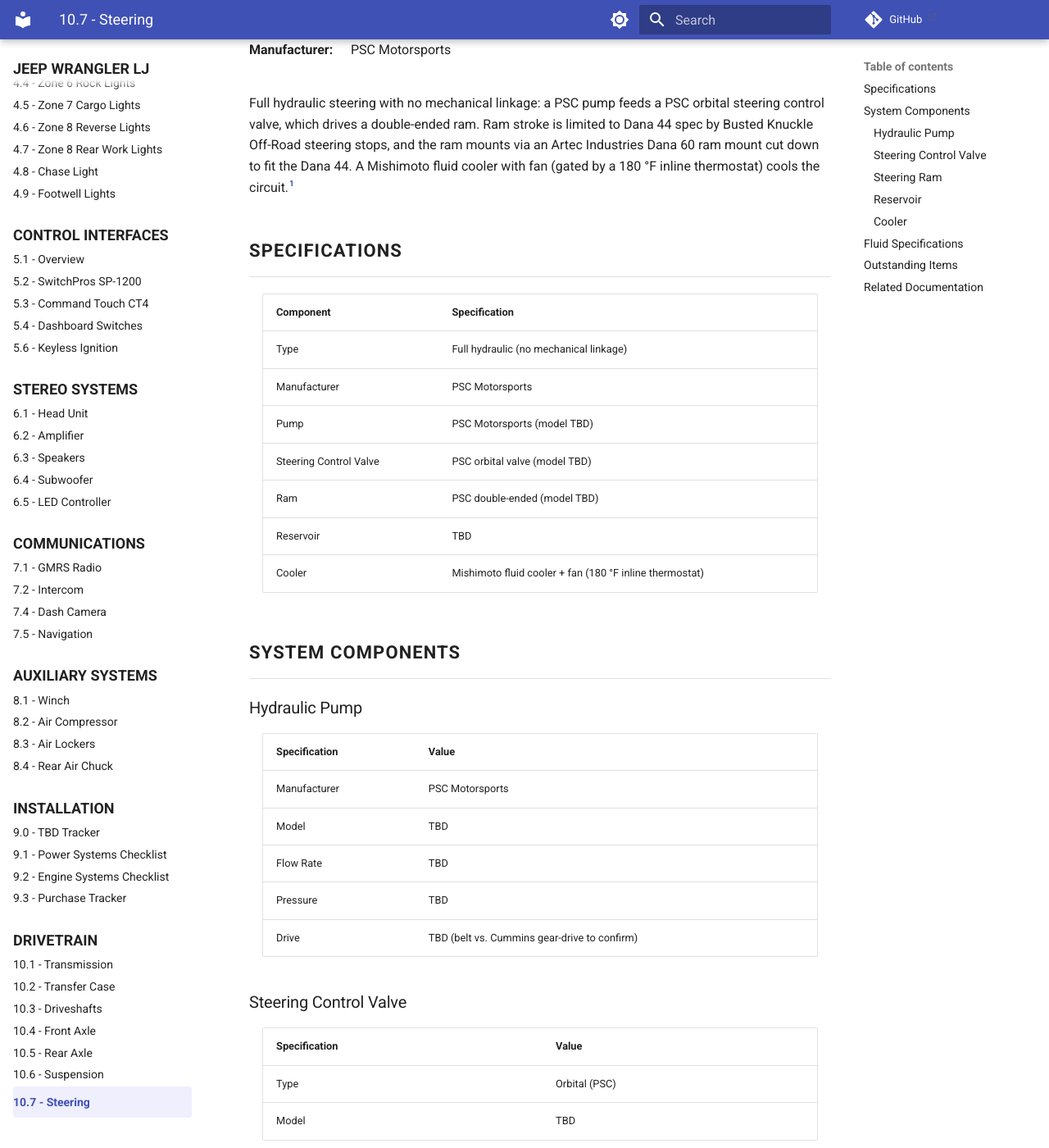
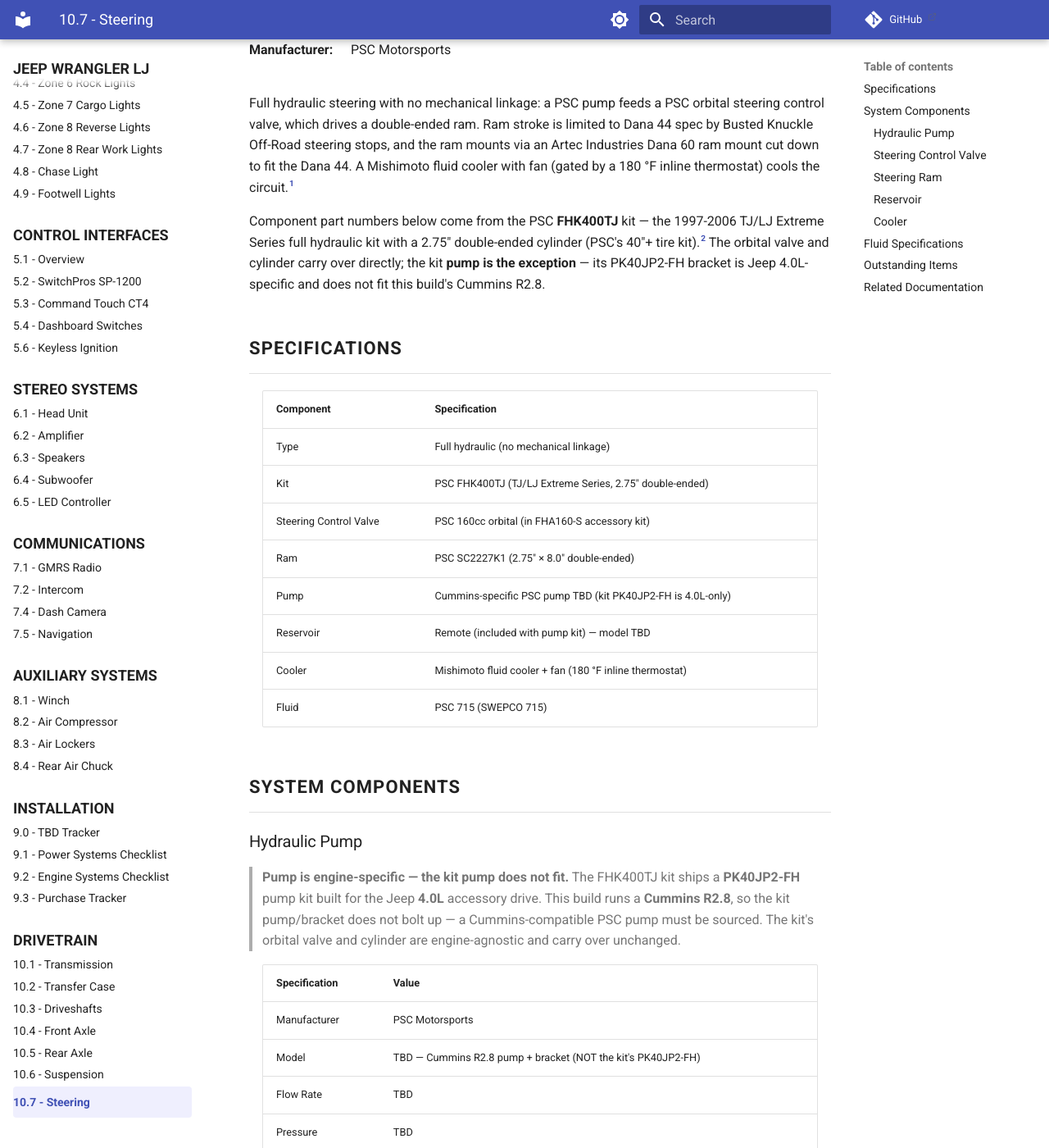
Before and after one commit to sob/drawings, an MkDocs documentation site: the page built from docs/jeep_lj/10-drivetrain/07-steering.md, in a window 1280 px wide and 1400 px high, scrolled down 294 px. Shown: the whole window at 82% size. Built offline with MkDocs 1.6.1 and Material for MkDocs 9.7.7, drawn with Linux system fonts in a browser that asks for light colours; comment, search, counter and statistics services are not loaded; some of the changed text lies outside the part shown.

Commit message:
docs(lj): add PSC FHK400TJ part numbers to steering (w/ pump caveat)
Identified the TJ/LJ double-ended full-hydro kit (PSC FHK400TJ) and filled
component part numbers from PSC: orbital valve 160cc (FHA160-S), cylinder
SC2227K1 (2.75x8 double-ended), fluid PSC/SWEPCO 715. Flagged that the kit
pump PK40JP2-FH is a Jeep 4.0L bracket and does NOT fit the Cummins R2.8 -
pump must be sourced Cummins-specific (kept TBD). Noted tire-size variant
(2.5in FHK100TJ vs 2.75in FHK400TJ). Cited PSC per rule #7.

```diff
--- a/docs/jeep_lj/10-drivetrain/07-steering.md
+++ b/docs/jeep_lj/10-drivetrain/07-steering.md
@@ -17,52 +17,57 @@ tags:
 
 Full hydraulic steering with no mechanical linkage: a PSC pump feeds a PSC orbital steering control valve, which drives a double-ended ram. Ram stroke is limited to Dana 44 spec by Busted Knuckle Off-Road steering stops, and the ram mounts via an Artec Industries Dana 60 ram mount cut down to fit the Dana 44. A Mishimoto fluid cooler with fan (gated by a 180 °F inline thermostat) cools the circuit.[^steering-config]
 
+Component part numbers below come from the PSC **FHK400TJ** kit — the 1997-2006 TJ/LJ Extreme Series full hydraulic kit with a 2.75" double-ended cylinder (PSC's 40"+ tire kit).[^psc-kit] The orbital valve and cylinder carry over directly; the kit **pump is the exception** — its PK40JP2-FH bracket is Jeep 4.0L-specific and does not fit this build's Cummins R2.8.
+
 ## Specifications
 
 | Component | Specification |
 | :-------- | :------------ |
 | Type | Full hydraulic (no mechanical linkage) |
-| Manufacturer | PSC Motorsports |
-| Pump | PSC Motorsports (model TBD) |
-| Steering Control Valve | PSC orbital valve (model TBD) |
-| Ram | PSC double-ended (model TBD) |
-| Reservoir | TBD |
+| Kit | PSC FHK400TJ (TJ/LJ Extreme Series, 2.75" double-ended) |
+| Steering Control Valve | PSC 160cc orbital (in FHA160-S accessory kit) |
+| Ram | PSC SC2227K1 (2.75" × 8.0" double-ended) |
+| Pump | Cummins-specific PSC pump TBD (kit PK40JP2-FH is 4.0L-only) |
+| Reservoir | Remote (included with pump kit) — model TBD |
 | Cooler | Mishimoto fluid cooler + fan (180 °F inline thermostat) |
+| Fluid | PSC 715 (SWEPCO 715) |
 
 ## System Components
 
 ### Hydraulic Pump
 
+> **Pump is engine-specific — the kit pump does not fit.** The FHK400TJ kit ships a **PK40JP2-FH** pump kit built for the Jeep **4.0L** accessory drive. This build runs a **Cummins R2.8**, so the kit pump/bracket does not bolt up — a Cummins-compatible PSC pump must be sourced. The kit's orbital valve and cylinder are engine-agnostic and carry over unchanged.
+
 | Specification | Value |
 | :------------ | :---- |
 | Manufacturer | PSC Motorsports |
-| Model | TBD |
+| Model | TBD — Cummins R2.8 pump + bracket (NOT the kit's PK40JP2-FH) |
 | Flow Rate | TBD |
 | Pressure | TBD |
-| Drive | TBD (belt vs. Cummins gear-drive to confirm) |
+| Drive | TBD (belt vs. Cummins gear-drive) |
 
 ### Steering Control Valve
 
 | Specification | Value |
 | :------------ | :---- |
 | Type | Orbital (PSC) |
-| Model | TBD |
+| Model | 160cc — supplied in PSC FHA160-S accessory kit |
 
 ### Steering Ram
 
 | Specification | Value |
 | :------------ | :---- |
 | Type | Double-ended (PSC) |
-| Model | TBD |
-| Bore | TBD |
-| Stroke | Limited to Dana 44 spec via Busted Knuckle Off-Road steering stops |
+| Model | SC2227K1 |
+| Bore | 2.75" |
+| Stroke | 8.0" native; effective stroke limited to Dana 44 spec via Busted Knuckle Off-Road steering stops |
 | Mount | Artec Industries Dana 60 ram mount, cut down to fit the Dana 44 |
 
 ### Reservoir
 
 | Specification | Value |
 | :------------ | :---- |
-| Type | TBD |
+| Type | Remote (included with PSC pump kit) |
 | Capacity | TBD |
 | Location | TBD |
 
@@ -80,22 +85,24 @@ Full hydraulic steering with no mechanical linkage: a PSC pump feeds a PSC orbit
 
 | Specification | Value |
 | :------------ | :---- |
-| Fluid Type | TBD |
-| Capacity | TBD |
+| Fluid Type | PSC 715 (SWEPCO 715) |
+| Capacity | TBD (kit ships ~4 qt; confirm system fill) |
 
 ## Outstanding Items
 
-- [ ] Document PSC pump model, flow rate, pressure, and drive type
-- [ ] Document PSC orbital valve model
-- [ ] Document PSC double-ended ram model and bore
+- [ ] Confirm tire size to lock the kit variant — FHK400TJ (2.75" bore / 160cc valve, 40"+) vs FHK100TJ (2.5" bore / 125cc valve, 35-42")
+- [ ] Source a Cummins R2.8-compatible PSC pump + bracket (kit PK40JP2-FH is 4.0L-only)
+- [ ] Confirm pump drive type (belt vs Cummins gear-drive), flow rate, and pressure
 - [ ] Confirm the Dana 44 stroke length set by the Busted Knuckle stops
 - [ ] Document Artec Industries ram mount part number and the Dana 44 cut dimensions
-- [ ] Document reservoir type, capacity, and location
-- [ ] Document fluid type and capacity
+- [ ] Confirm remote reservoir model and mounting location
+- [ ] Confirm fluid system fill quantity
 - [ ] Document cooler fan current draw and power source (electrical integration + thermostat control)
 - [ ] Document hydraulic line routing
 
 [^steering-config]: Owner decision, 2026-05-30 — full-hydro kit is PSC pump + PSC orbital valve + PSC double-ended ram; Busted Knuckle Off-Road steering stops limit ram stroke to Dana 44 spec; Artec Industries Dana 60 ram mount cut down to the Dana 44; Mishimoto fluid cooler + fan on a 180 °F inline thermostat. Model numbers, bore/stroke values, flow/pressure, and fluid specs remain pending.
+
+[^psc-kit]: PSC Motorsports **FHK400TJ** — 1997-2006 Jeep TJ/LJ Extreme Series full hydraulic kit, 2.75" double-ended cylinder (PSC Motorsports / pscsteering.com, accessed 2026-05-31). Kit boxes: **FHA160-S** (160cc full-hydraulic accessory kit w/ orbital valve), **PK40JP2-FH** (high-flow pump kit — **Jeep 4.0L bracket**, not used here), **SC2227K1** (2.75" × 8.0" double-ended cylinder); fluid PSC/SWEPCO 715. Smaller-tire variant is **FHK100TJ** (2.5" bore / 125cc valve, 35-42"). Pump bracket is 4.0L-specific, so it does not fit this build's Cummins R2.8 — valve and cylinder carry over.
 
 ## Related Documentation
 
```
Also changed, not shown: docs/jeep_lj/09-installation/00-tbd-tracker.md (+3 -3 lines).
